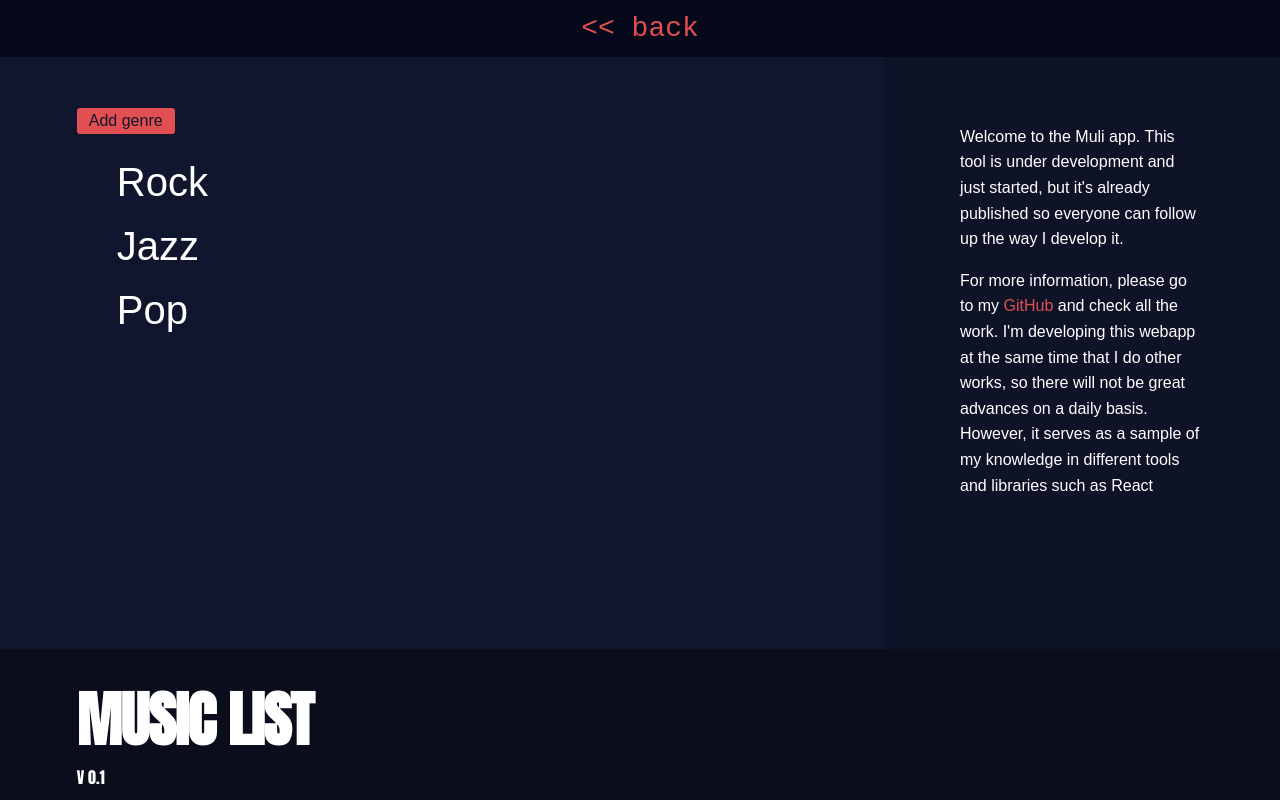
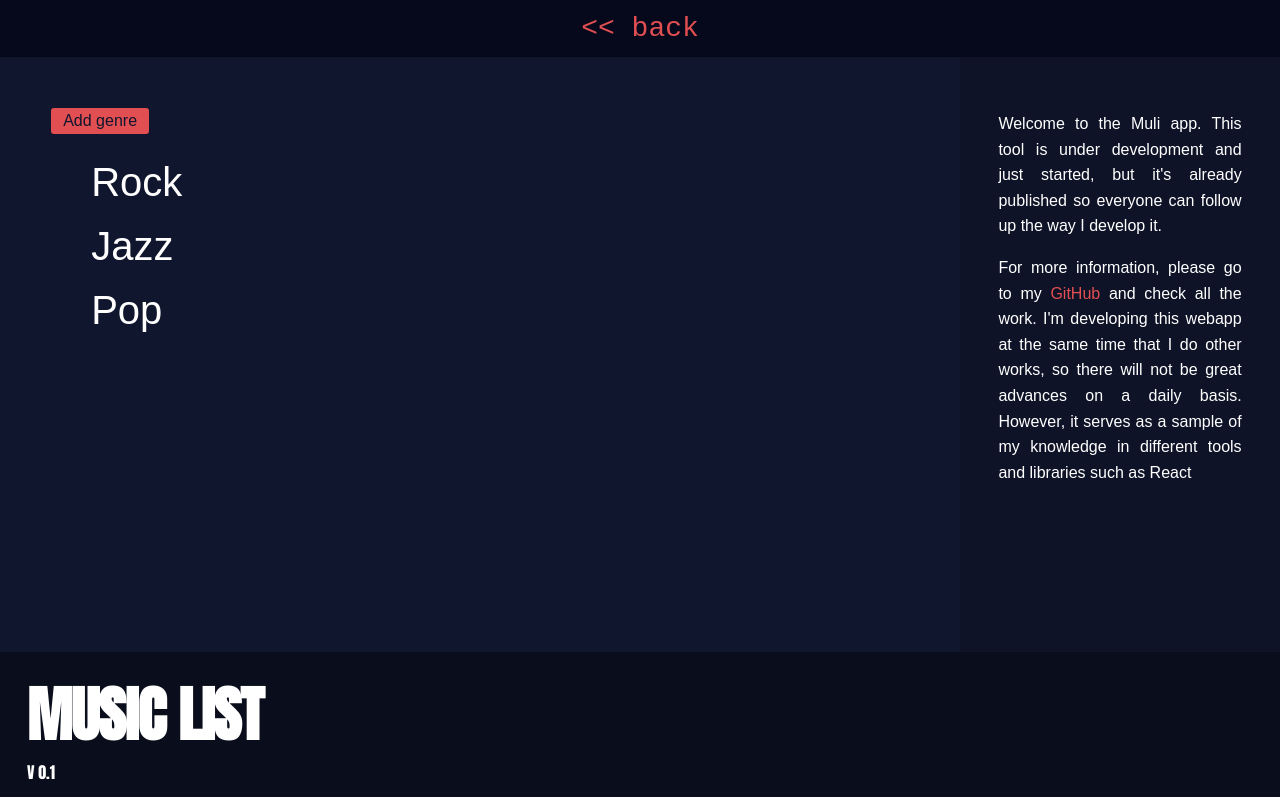
Before and after one commit to azero-dev/muli, a React app: page / in a window 1280 px wide. Built offline with nearby package versions, Linux system fonts and the light colour scheme; a web font is replaced by a local one.

Commit message:
CSS fixes

```diff
--- a/src/Components/AddGenreButton/AddGenreButton.css
+++ b/src/Components/AddGenreButton/AddGenreButton.css
@@ -0,0 +1,19 @@
+#button-list {
+    /* padding: 4% 0% 0 8%; */
+}
+#button-list button{
+    font-family: 'Monda', sans-serif;
+    font-size: 16px;
+    color: #10162d;
+    background-color: #e14f52;
+    padding: 4px 12px;
+    border: none;
+    border-radius: 3px;
+    cursor: pointer;
+    transition-duration: 0.3s;
+    transition-timing-function: ease;
+  }
+  #button-list button:hover{
+    background-color: rgba(10, 14, 28, 0.6);
+    color: #e14f52;
+  }
--- a/src/Components/App/App.css
+++ b/src/Components/App/App.css
@@ -1,48 +1,50 @@
 #back-body{
+  /* z-index: 1; */
+}
+#back {
   display: flex;
-  z-index: 1;
+  min-height: 100%;
+}
+#clear {
+  clear: both;
 }
 
 /*MAIN CANVAS*/
 #main-canvas{
+  flex: 71%;
+  padding: 4% 0 0 4%;
   background-color: #10162d;
-  width: 75%;
-  min-height: 80vh;
-  padding: 4% 6%;
+  min-height: 68vh;
   overflow: scroll;
 }
-#button-list button{
-  font-family: 'Monda', sans-serif;
-  font-size: 16px;
-  color: #10162d;
-  background-color: #e14f52;
-  padding: 4px 12px;
-  border: none;
-  border-radius: 3px;
-  cursor: pointer;
-  transition-duration: 0.3s;
-  transition-timing-function: ease;
-}
-#button-list button:hover{
-  background-color: rgba(10, 14, 28, 0.6);
-  color: #e14f52;
+#main-canvas li {
+  /* padding: 0 4%; */
+  user-select: none;
 }
 
 
 /*SIDE BOX*/
 #side-layer{
+  flex: 19%;
   background-color: #0e1327;
-  width: 25%;
-  padding: 4% 6%;
+  padding: 3%;
 }
 #side-layer p{
   color: white;
   font-family: 'Monda', sans-serif;
   line-height: 1.6em;
+  text-align: justify;
+  cursor: context-menu;
+}
+#side-layer p::selection{
+  color: #e14f52;
 }
 #side-layer p a{
   color: #e14f52;
   text-decoration:none;
+}
+#side-layer p a::selection {
+  color: #52e14f;
 }
 
 /*LOWER BOW*/
@@ -50,31 +52,33 @@
   display: flex;
   background-color: #0a0e1c;
   width: 100%;
-  height: 100px;
-  max-height: 100px;
-  padding: 2% 6%;
-  position: fixed;
-  bottom: 0;
-  z-index: 2;
+  height: 100%;
+  max-height: 200px;
   color: white;
   font-family: 'Anton', sans-serif;
 }
 #logo{
   clear: both;
+  padding: 1%;
 }
 #logo-firt{
   margin: 0;
+  padding: 2% 6% 0;
+  width: 100%;
   font-weight: bold;
   font-size: 60px;
   letter-spacing: -1px;
+  user-select: none;
 }
 #logo-second{
   margin: 0;
   font-size: 16px;
+  padding: 0px 0 0 6%;
+  user-select: none;
 }
 #form-box{
   width: 66%;
-  padding: 1% 6%;
+  padding: 3% 3%;
   display: flex;
   flex-wrap: wrap;
 }
--- a/src/Components/App/App.js
+++ b/src/Components/App/App.js
@@ -37,6 +37,7 @@ class App extends React.Component {
         <Header />
         <div id="back-body">
 
+          <div id="back">
             <div id="main-canvas">
               <div id="button-list">
                 <AddGenreButton onFormStatus={this.isFormActive} isActive={this.state.genreFormActive} />
@@ -49,6 +50,7 @@ class App extends React.Component {
             <div id="side-layer">
               <p>Welcome to the Muli app. This tool is under development and just started, but it's already published so everyone can follow up the way I develop it.</p>
               <p>For more information, please go to my <a href="https://github.com/azero-dev/muli">GitHub</a> and check all the work. I'm developing this webapp at the same time that I do other works, so there will not be great advances on a daily basis. However, it serves as a sample of my knowledge in different tools and libraries such as React</p>
+            </div>
           </div>
 
           <div id="lower-box">
--- a/src/Components/Header/Header.css
+++ b/src/Components/Header/Header.css
@@ -3,6 +3,7 @@
     width: 100%;
     display: block;
     padding: 0;
+    user-select: none;
 }
 #menu p{
     margin: 0;
```
Lines whose indentation alone changed are shown as unchanged.
